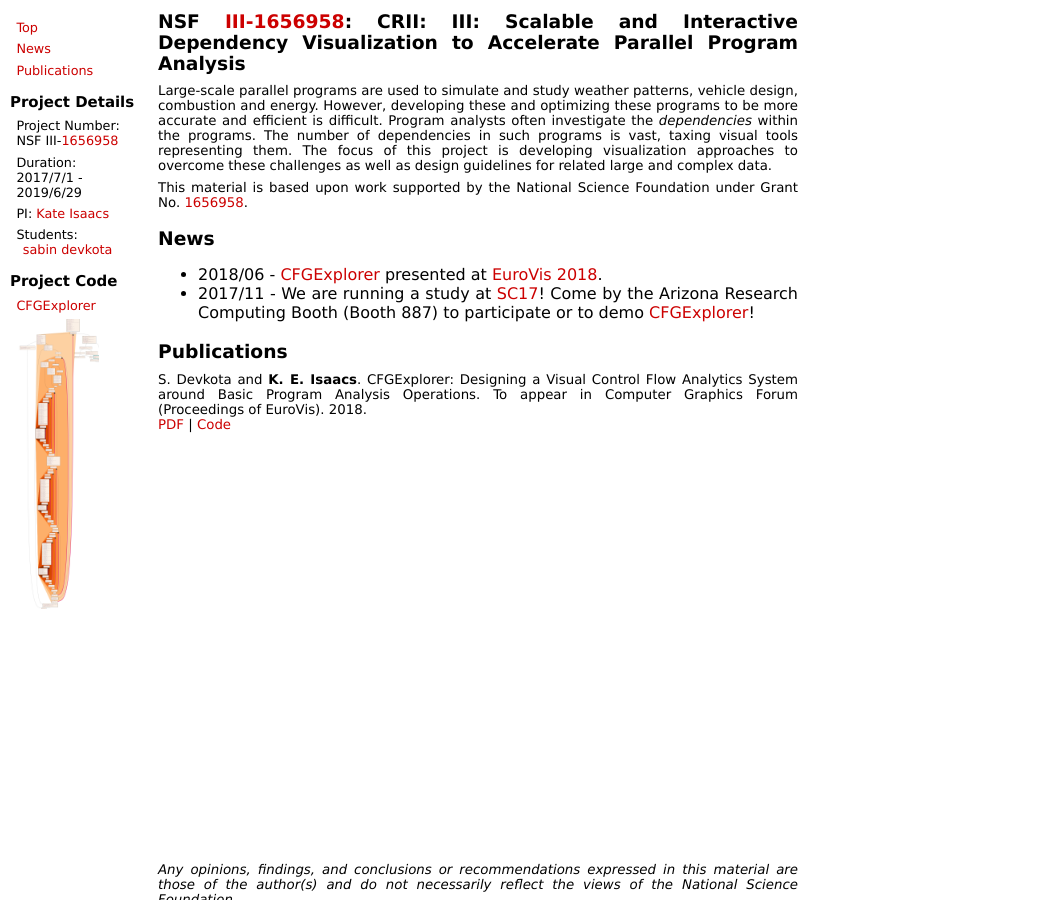
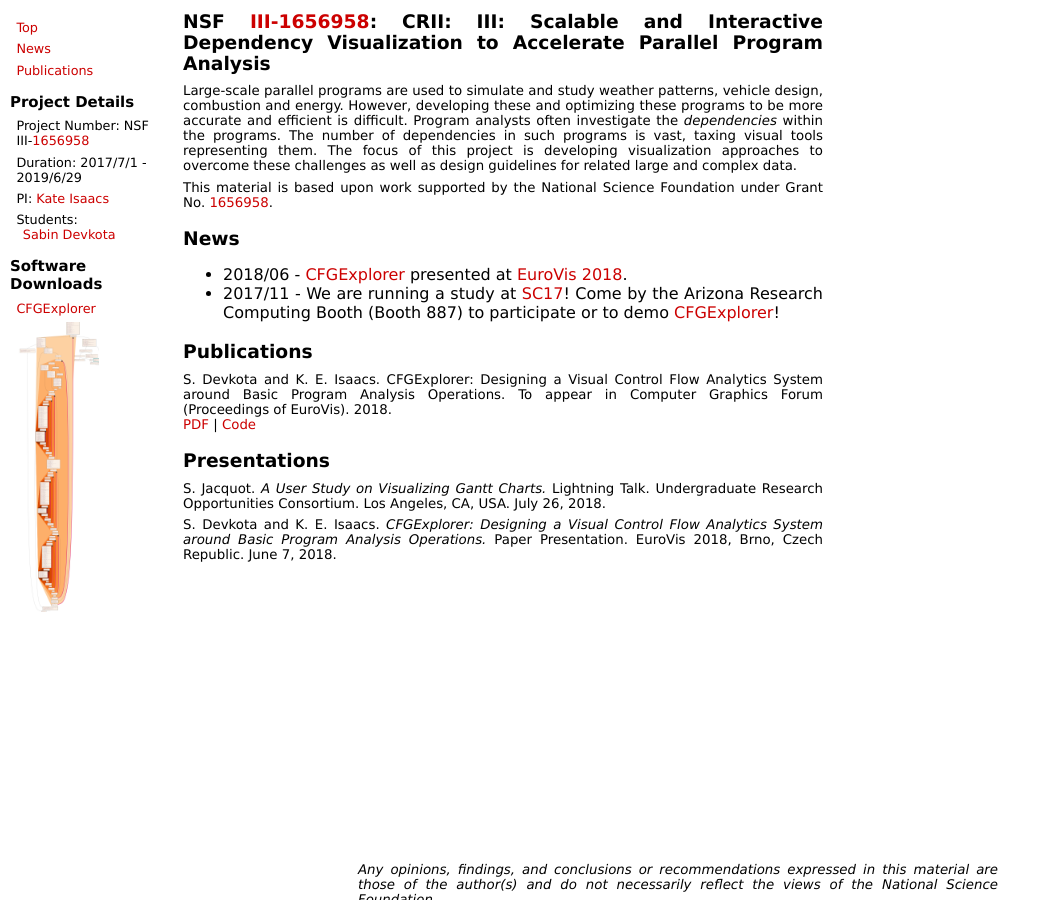
Before and after one commit to hdc-arizona/hdc-arizona.github.io, a Jekyll site: the page projects/dependencies/index.html, which Jekyll copies as it is, in a window 1280 px wide. Shown: the whole page, without its empty margins (0-1050 px from the left). Built offline with Jekyll 4.4.1, drawn with Linux system fonts in a browser that asks for light colours; nearby versions of some CDN libraries.

Commit message:
Adding Presentations section.

```diff
--- a/projects/dependencies/dep.css
+++ b/projects/dependencies/dep.css
@@ -1,9 +1,9 @@
-.rightdiv {
+.leftdiv {
   position: fixed;
   margin-top: 10px;
   top: 10px;
   left: 10px;
-  width: 125px;
+  width: 150px;
   font-family: Geneva, Helvetica, Arial, sans-serif;
   font-size: 80%;
 }
@@ -11,7 +11,7 @@
   position: fixed;
   bottom: 25px;
   height: 20px;
-  margin-left: 125px;
+  margin-left: 150px;
   padding-left: 25px;
   width: 640px;
   text-align: justify;
@@ -20,7 +20,7 @@
 }
 .main {
   position: absolute;
-  margin-left: 175px;
+  margin-left: 200px;
   padding-left: 25px;
   padding-top: 10px;
   font-family: Geneva, Helvetica, Arial, sans-serif;
@@ -28,7 +28,7 @@
 }
 .pubs {
   position: absolute;
-  margin-left: 125px;
+  margin-left: 150px;
   padding-left: 25px;
   padding-top: 0;
   margin-top: -1em;
--- a/projects/dependencies/index.html
+++ b/projects/dependencies/index.html
@@ -46,14 +46,22 @@ related large and complex data.
     <div id="Publications" class="project">
       <h3>Publications</h3>
 
-
-<p>S. Devkota and <b>K. E. Isaacs</b>. CFGExplorer: Designing a Visual Control
+<p>S. Devkota and K. E. Isaacs. CFGExplorer: Designing a Visual Control
 Flow Analytics System around Basic Program Analysis Operations. To appear in
 Computer Graphics Forum (Proceedings of EuroVis). 2018.<br />
 
 <a href="http://www.idav.ucdavis.edu/~ki/publications/cfgexplorer_preprint.pdf">PDF</a> |
 <a href="https://github.com/hdc-arizona/cfgexplorer">Code</a>
 </p>
+
+    <div id="Presentations" class="project">
+      <h3>Presentations</h3>
+
+<p>S. Jacquot. <i>A User Study on Visualizing Gantt Charts.</i> Lightning Talk. Undergraduate Research Opportunities Consortium. Los Angeles, CA, USA. July 26, 2018.
+
+<p>S. Devkota and K. E. Isaacs. <i>CFGExplorer: Designing a Visual Control
+Flow Analytics System around Basic Program Analysis Operations.</i> Paper Presentation. EuroVis
+2018, Brno, Czech Republic. June 7, 2018.  </p>
 
     </div>
    </div>
--- a/projects/dependencies/leftnav.html
+++ b/projects/dependencies/leftnav.html
@@ -1,4 +1,4 @@
-<div class="rightdiv">
+<div class="leftdiv">
 <!-- Navigation -->
 <ul class="navbar">
   <li><a href="#Top">Top</a></li>
@@ -15,12 +15,12 @@
     <li>PI: <a href="http://hdc.cs.arizona.edu/people/kisaacs/">Kate Isaacs</a></li>
     <li>Students:
 	<ul class="external">
-	    <li><a href="https://devkotasabin.github.io/">sabin devkota</a></li>
+	    <li><a href="https://devkotasabin.github.io/">Sabin Devkota</a></li>
 	</ul>
     </li>
 </ul>
 
-<h3>Project Code</h3>
+<h3>Software Downloads</h3>
 <ul class="external">
   <li><a href="http://github.com/hdc-arizona/cfgexplorer">CFGExplorer</a></li>
 </ul>
```
